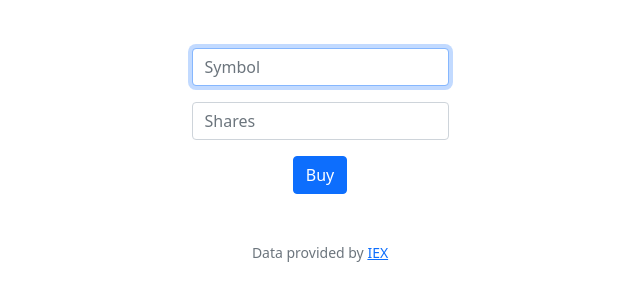
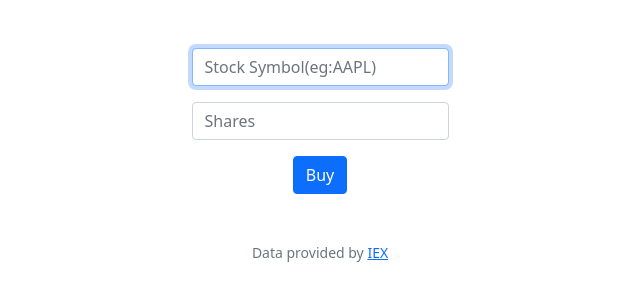
Before and after one commit to swaranrajlaxmi/init-code, a Flask app: page /buy in a window 1280 px wide. Shown: the part 76-377 px from the top of the page, without its empty margins (320-960 px from the left). Run offline with Flask 2, Linux system fonts and the light colour scheme; a user stored in the database is signed in; some libraries are stand-ins or nearby versions.

Commit message:
Thu, Apr 14, 2022, 2:55 PM +00:00

```diff
--- a/pset9/finance/templates/buy.html
+++ b/pset9/finance/templates/buy.html
@@ -7,7 +7,7 @@
 {% block main %}
     <form action="/buy" method="post">
         <div class="mb-3">
-            <input autocomplete="off" autofocus class="form-control mx-auto w-auto" name="symbol" placeholder="Symbol" type="text">
+            <input autocomplete="off" autofocus class="form-control mx-auto w-auto" name="symbol" placeholder="Stock Symbol(eg:AAPL)" type="text">
         </div>
         <div class="mb-3">
             <input class="form-control mx-auto w-auto" name="shares" placeholder="Shares" type="text">
```
